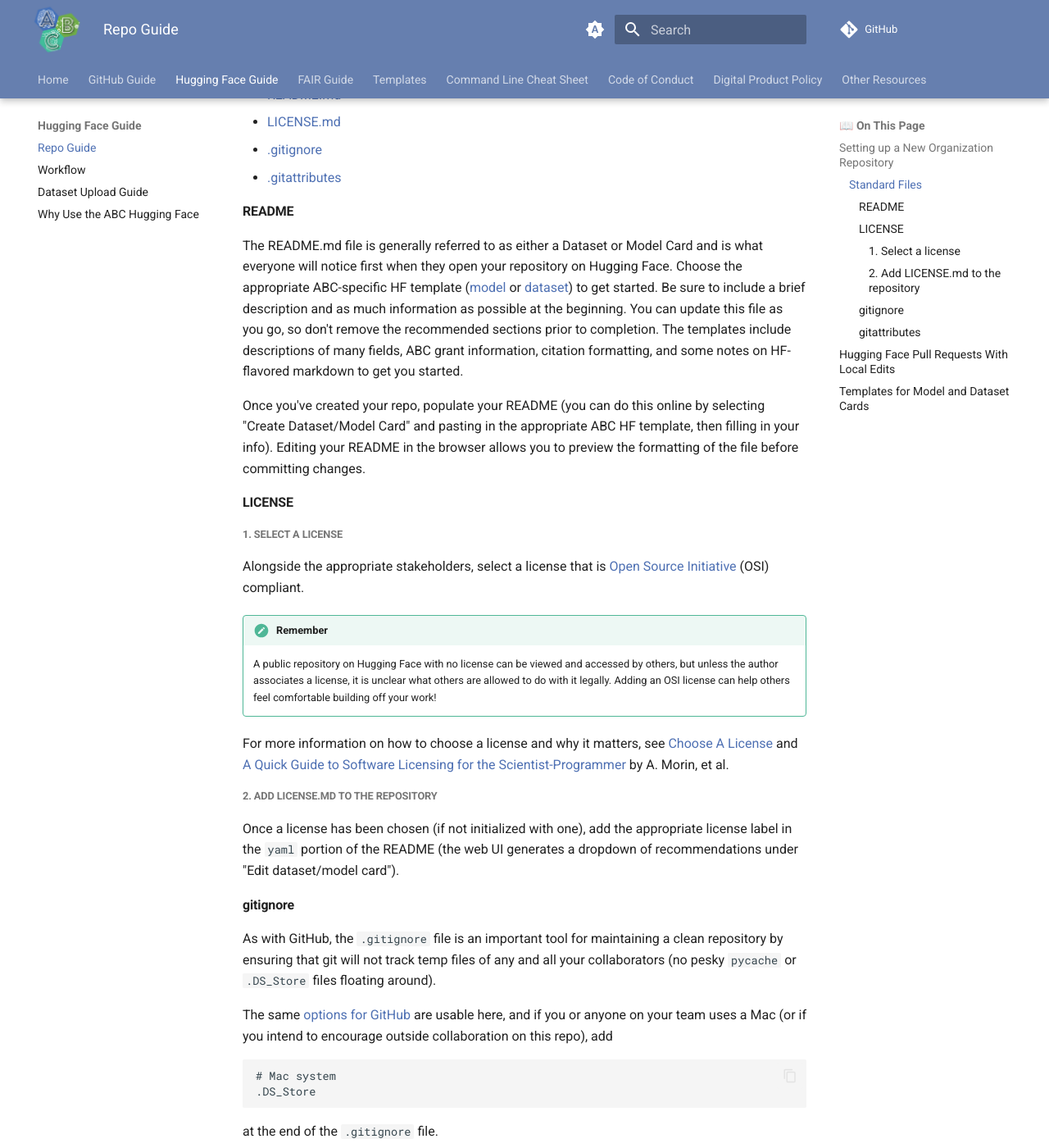
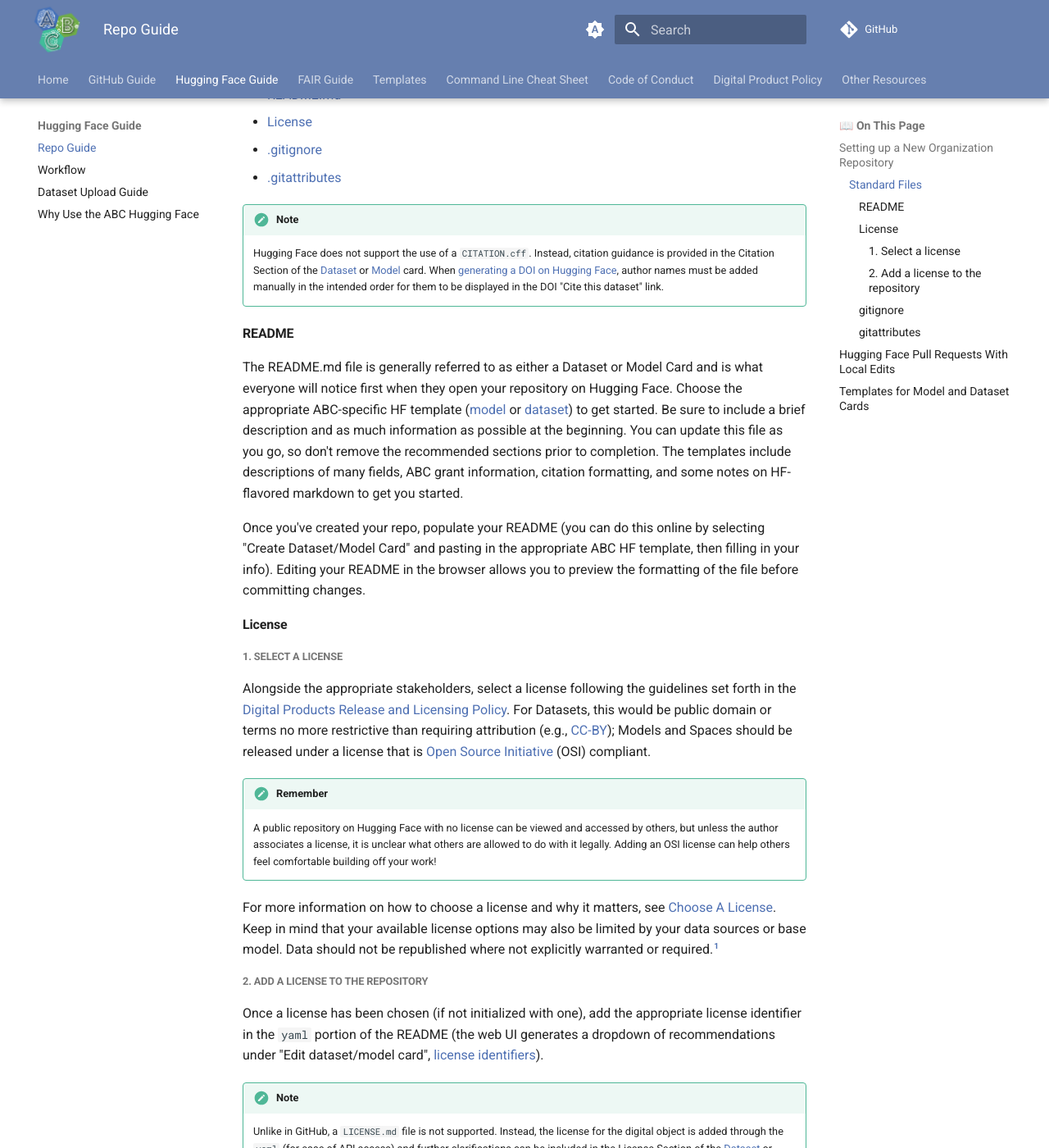
Before and after one commit to ABC-Center/ABC-guide, an MkDocs documentation site: the page built from docs/wiki-guide/Hugging-Face-Repo-Guide.md, in a window 1280 px wide and 1400 px high, scrolled down 481 px. Shown: the whole window at 82% size. Built offline with MkDocs 1.6.1 and Material for MkDocs 9.7.7, drawn with Linux system fonts in a browser that asks for light colours; comment, search, counter and statistics services are not loaded; some of the changed text lies outside the part shown.

Commit message:
Clarify license and citation guidance for Hugging Face
Pull from Collab Guide [PR 51](https://github.com/Imageomics/Collaborative-distributed-science-guide/pull/51)

* Clarify license section, include link to policy
clear up confusion over need for file or use of MIT license for datasets

* Remove 'Imageomics' in front of policy, no need for that specification here

* Add pro-tip to use data/model card checklists

* Clarify license recommendations/references in templates
aligns with repo guide page clarification

* Add citation clarification in note under standard files

* Add choose-a-license link back in
still a good reference for both datasets and models

* Clarify license not supported, as it's more about how the system works
include also the links to the repo card templates

* fix: correct broken link and abbreviation in dataset card template

Remove extra opening parenthesis in the Digital Products Release and
Licensing Policy link that broke the markdown rendering.
Also fix "eg." to "e.g." on the same line for correctness.

---------

Co-authored-by: Graham Taylor <gwtaylor@gmail.com>

```diff
--- a/docs/wiki-guide/Hugging-Face-Repo-Guide.md
+++ b/docs/wiki-guide/Hugging-Face-Repo-Guide.md
@@ -6,12 +6,15 @@
 
 ### Standard Files
 
-For each repository, include the following files in the root directory as soon as possible; a license can (and should) be instantiated when you create a new repository, and the standard `.gitattributes` will be generated for you. On the [ABC HF](https://huggingface.co/ABC-Center) select `New` and pick which type of repository you need.
+For each repository, include the following files and metadata in the root directory as soon as possible; a license can (and should) be instantiated with the Dataset or Model card (`README.md`), and the standard `.gitattributes` will be generated for you. On the [ABC HF](https://huggingface.co/ABC-Center) select `New` and pick which type of repository you need.
 
 - [README.md](#readme)
-- [LICENSE.md](#license)
+- [License](#license)
 - [.gitignore](#gitignore)
 - [.gitattributes](#gitattributes)
+
+!!! note
+    Hugging Face does not support the use of a `CITATION.cff`. Instead, citation guidance is provided in the Citation Section of the [Dataset](HF_DatasetCard_Template_mkdocs.md) or [Model](HF_ModelCard_Template_mkdocs.md) card. When [generating a DOI on Hugging Face](DOI-Generation.md##1-generate-a-doi-on-hugging-face), author names must be added manually in the intended order for them to be displayed in the DOI "Cite this dataset" link.
 
 #### README
 
@@ -19,20 +22,25 @@
 
 Once you've created your repo, populate your README (you can do this online by selecting "Create Dataset/Model Card" and pasting in the appropriate ABC HF template, then filling in your info). Editing your README in the browser allows you to preview the formatting of the file before committing changes.
 
-#### LICENSE
+#### License
 
 ##### 1. Select a license
 
-Alongside the appropriate stakeholders, select a license that is [Open Source Initiative](https://opensource.org/licenses) (OSI) compliant.
+Alongside the appropriate stakeholders, select a license following the guidelines set forth in the [Digital Products Release and Licensing Policy](Digital-products-release-licensing-policy.md). For Datasets, this would be public domain or terms no more restrictive than requiring attribution (e.g., [CC-BY](https://creativecommons.org/licenses/by/4.0/)); Models and Spaces should be released under a license that is [Open Source Initiative](https://opensource.org/licenses) (OSI) compliant.
 
 !!! note "Remember"
     A public repository on Hugging Face with no license can be viewed and accessed by others, but unless the author associates a license, it is unclear what others are allowed to do with it legally. Adding an OSI license can help others feel comfortable building off your work!
 
-For more information on how to choose a license and why it matters, see [Choose A License](https://choosealicense.com) and [A Quick Guide to Software Licensing for the Scientist-Programmer](https://doi.org/10.1371/journal.pcbi.1002598) by A. Morin, et al.
+For more information on how to choose a license and why it matters, see [Choose A License](https://choosealicense.com). Keep in mind that your available license options may also be limited by your data sources or base model. Data should not be republished where not explicitly warranted or required.[^1]
 
-##### 2. Add LICENSE.md to the repository
+[^1]: For instance, when working with images aggregated from multiple sources, a catalog of all images used with URLs to access the images and download instructions ([cautious-robot](Helpful-Tools-for-your-Workflow.md#cautious-robot) can help with this) respects the original source data producers interests. However, if you have processed the images in a resource-intensive pipeline and the image licenses allow, the _processed_ images should be published for ease of re-use. In this case, it is important to provide the citation for the source data as well.
 
-Once a license has been chosen (if not initialized with one), add the appropriate license label in the `yaml` portion of the README (the web UI generates a dropdown of recommendations under "Edit dataset/model card").
+##### 2. Add a license to the repository
+
+Once a license has been chosen (if not initialized with one), add the appropriate license identifier in the `yaml` portion of the README (the web UI generates a dropdown of recommendations under "Edit dataset/model card", [license identifiers](https://huggingface.co/docs/hub/en/repositories-licenses)).
+
+!!! note
+    Unlike in GitHub, a `LICENSE.md` file is not supported. Instead, the license for the digital object is added through the `yaml` (for ease of API access) and further clarifications can be included in the License Section of the [Dataset](HF_DatasetCard_Template_mkdocs.md) or [Model](HF_ModelCard_Template_mkdocs.md) card.
 
 #### gitignore
 
```
Also changed, not shown: docs/wiki-guide/HF_DatasetCard_Template_ABC.md (+2 -3 lines), docs/wiki-guide/HF_DatasetCard_Template_mkdocs.md (+3 -0 lines), docs/wiki-guide/HF_ModelCard_Template_mkdocs.md (+3 -0 lines).
